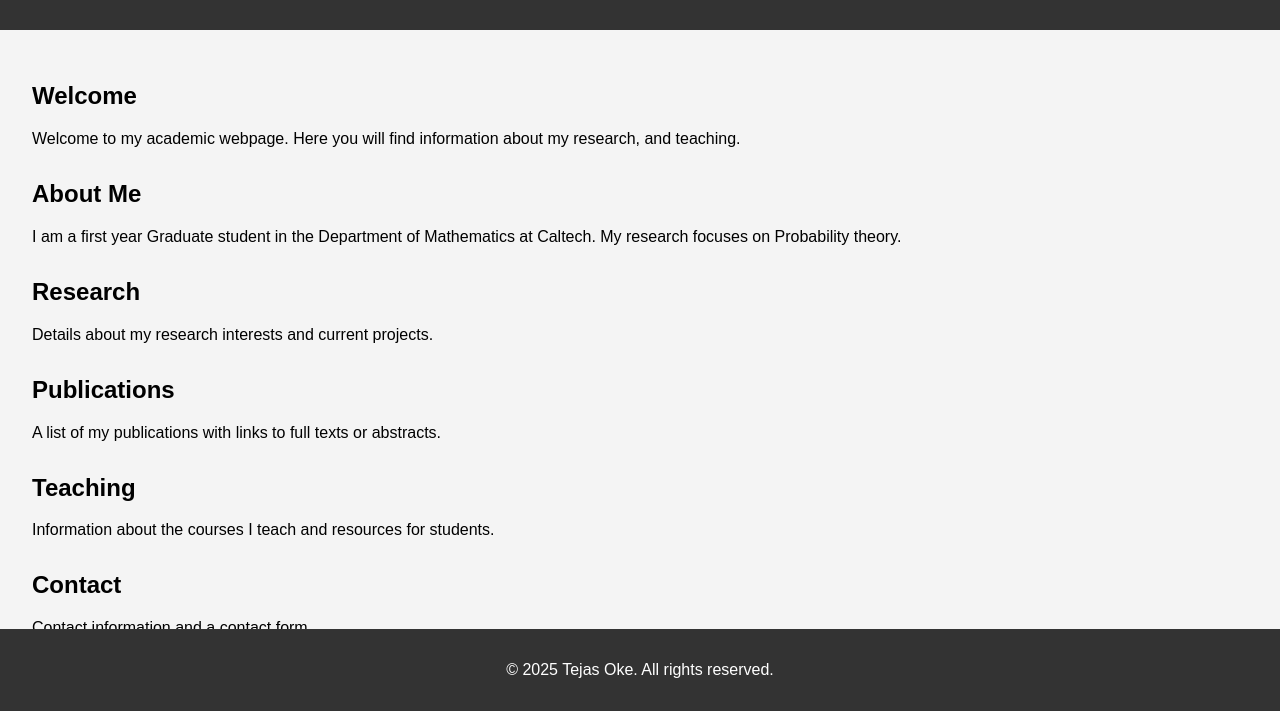
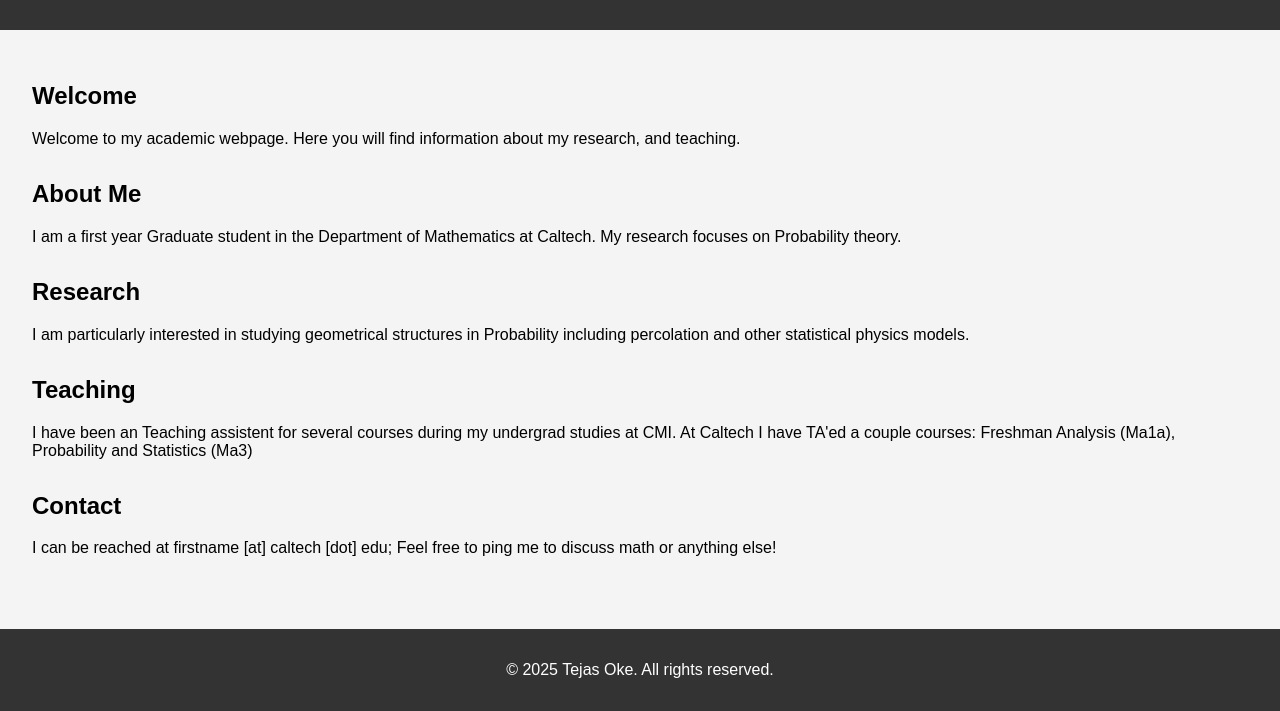
Before and after one commit to tejasoke02/tejasoke02.github.io, a plain HTML site: page index.html in a window 1280 px wide. Shown: the part 89-800 px from the top of the page. Drawn offline with Linux system fonts and the light colour scheme.

Commit message:
small changes

```diff
--- a/index.html
+++ b/index.html
@@ -3,7 +3,7 @@
 <head>
     <meta charset="UTF-8">
     <meta name="viewport" content="width=device-width, initial-scale=1.0">
-    <title>Academic Webpage www</title>
+    <title>Tejas Oke</title>
     <link rel="stylesheet" href="styles.css">
 </head>
 <body>
@@ -31,19 +31,19 @@
         </section>
         <section id="research">
             <h2>Research</h2>
-            <p>Details about my research interests and current projects.</p>
+            <p>I am particularly interested in studying geometrical structures in Probability including percolation and other statistical physics models. </p>
         </section>
-        <section id="publications">
+        <!--<section id="publications">
             <h2>Publications</h2>
             <p>A list of my publications with links to full texts or abstracts.</p>
-        </section>
+        </section>-->
         <section id="teaching">
             <h2>Teaching</h2>
-            <p>Information about the courses I teach and resources for students.</p>
+            <p>I have been an Teaching assistent for several courses during my undergrad studies at CMI. At Caltech I have TA'ed a couple courses: Freshman Analysis (Ma1a), Probability and Statistics (Ma3)</p>
         </section>
         <section id="contact">
             <h2>Contact</h2>
-            <p>Contact information and a contact form.</p>
+            <p>I can be reached at firstname [at] caltech [dot] edu; Feel free to ping me to discuss math or anything else!</p>
         </section>
     </main>
     <footer>
```
